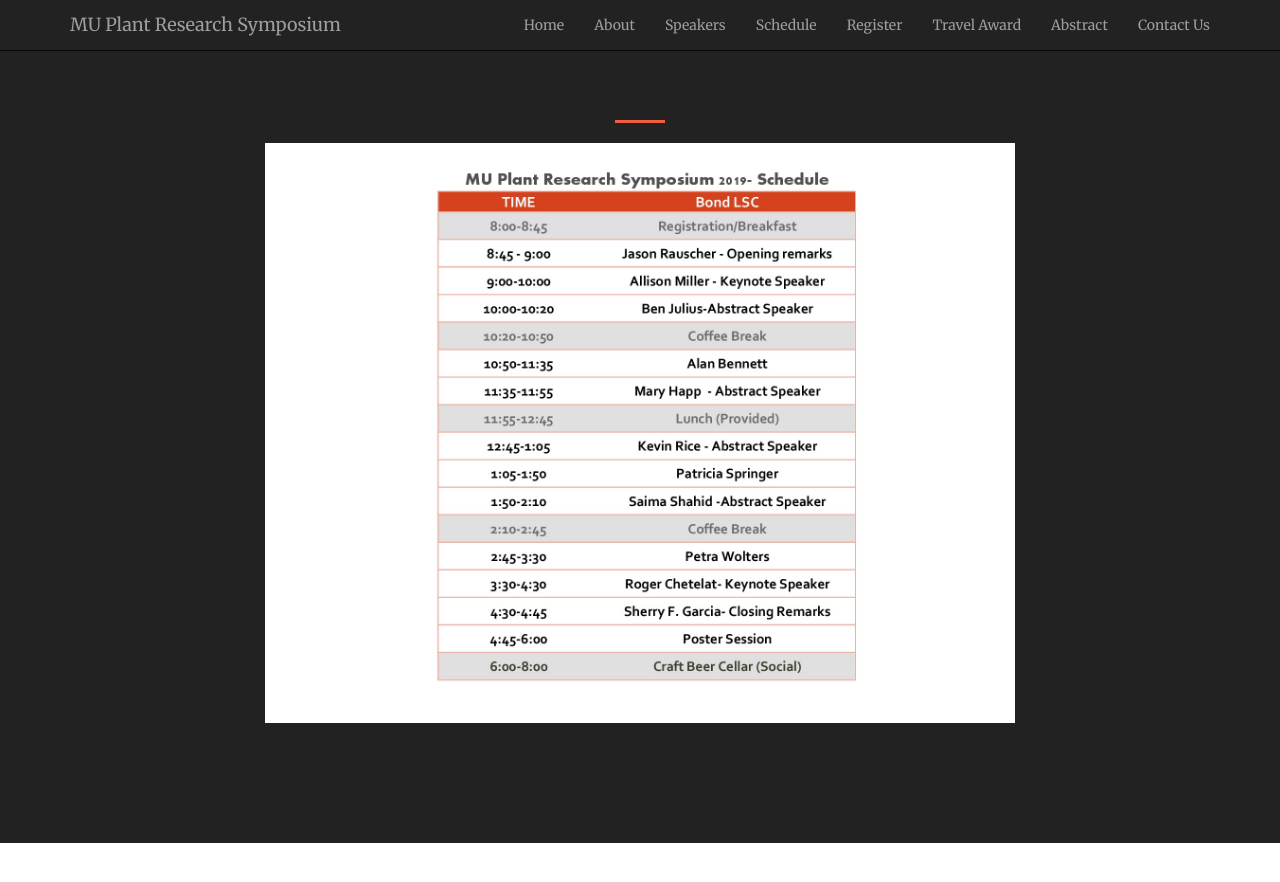
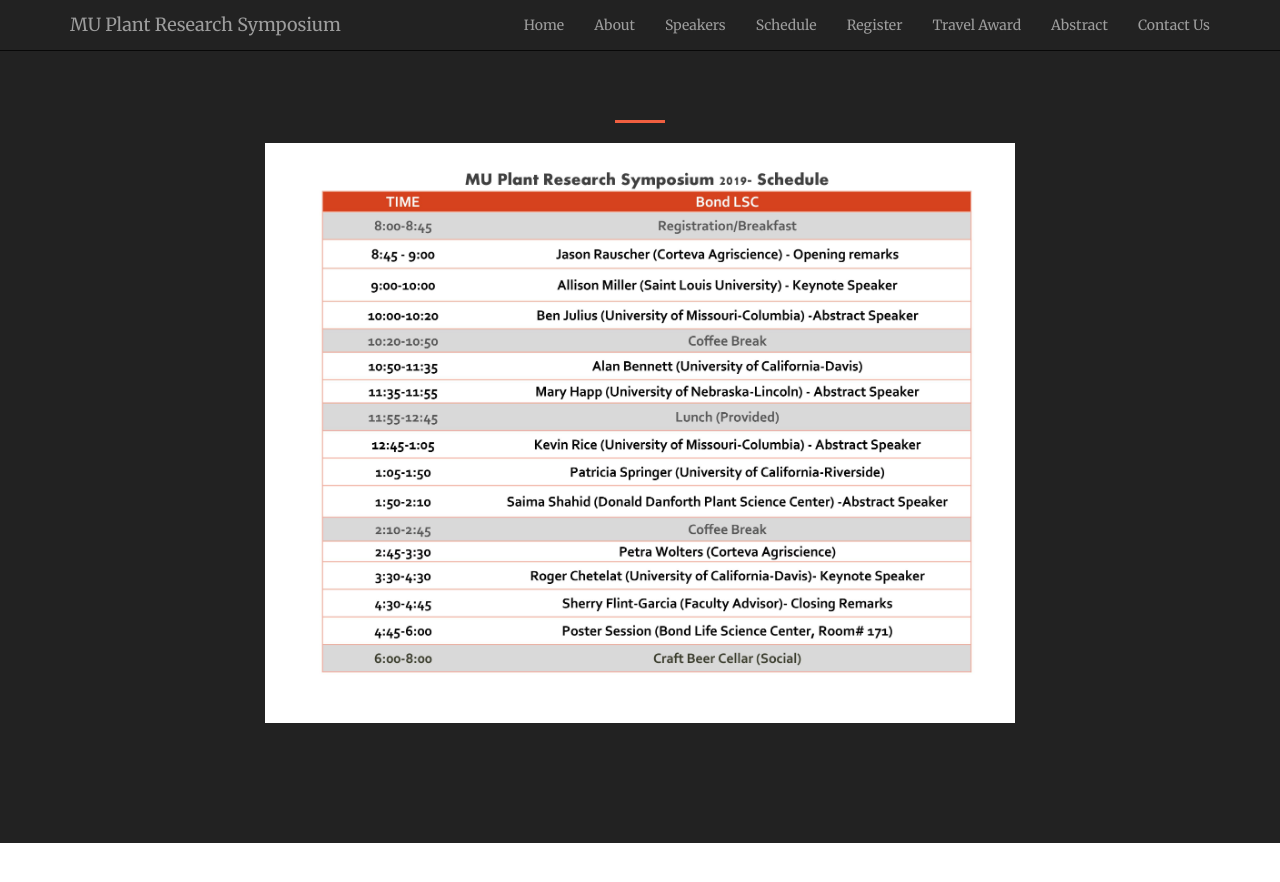
Before and after one commit to mupioneersymposium/mupioneersymposium.github.io, a Jekyll site: the page built from schedule.md, in a window 1280 px wide. Shown: the top 882 px of the page. Built offline with Jekyll 4.4.1, drawn with Linux system fonts in a browser that asks for light colours.

Commit message:
Update schedule.md
finalschedule2019

```diff
--- a/schedule.md
+++ b/schedule.md
@@ -4,4 +4,4 @@ layout: regular
 
 <hr style="clear: both;" />
 
-<img src="/img/Eventschedule2019.jpg" style="max-width:100%"/>
+<img src="/img/finalschedule2019.jpg" style="max-width:100%"/>
```
